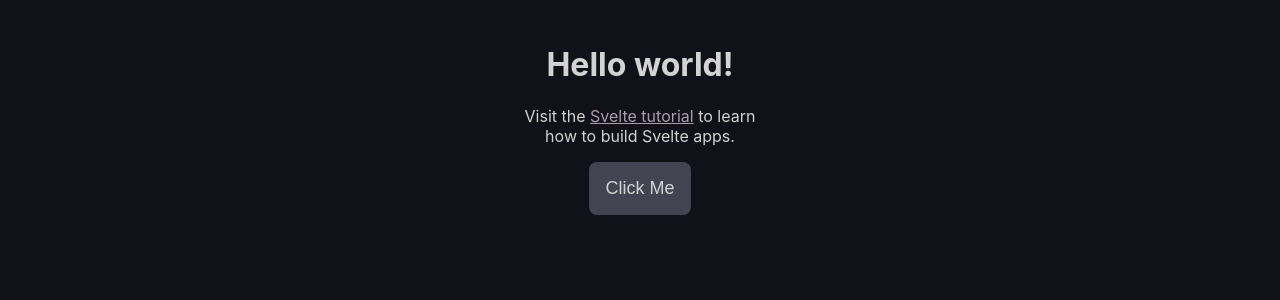
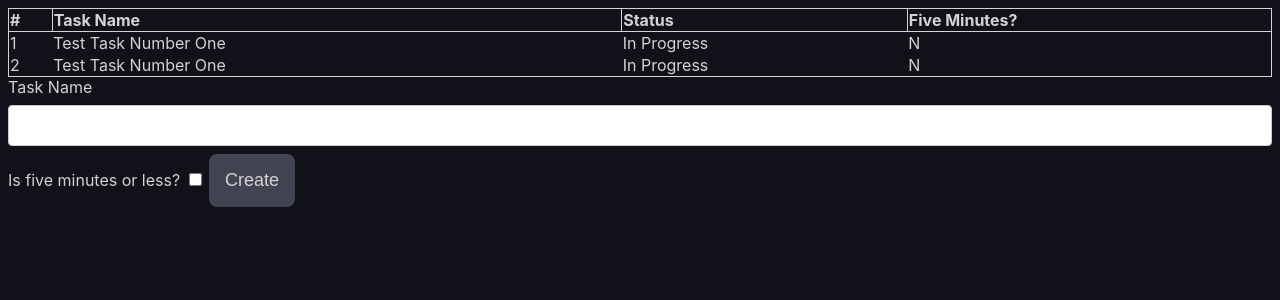
Before and after one commit to andrew-j-francis/egg-head, a Svelte app: page / in a window 1280 px wide. Shown: the top 300 px of the page. Built offline with nearby package versions, Linux system fonts and the light colour scheme.

Commit message:
Testing UI design

```diff
--- a/src/App.svelte
+++ b/src/App.svelte
@@ -1,12 +1,5 @@
 <script lang="ts">
-	export let name: string;
 </script>
-
-<main>
-	<h1>Hello {name}!</h1>
-	<p>Visit the <a href="https://svelte.dev/tutorial">Svelte tutorial</a> to learn how to build Svelte apps.</p>
-	<button>Click Me</button>
-</main>
 
 <style>
     main {
@@ -16,4 +9,68 @@
         margin: 0 auto;
     }
 
+    .list-container {
+
+    }
+
+    table {
+        border: 1px solid lightgray;
+        width: 100%;
+        border-collapse: collapse;
+    }
+
+    th {
+        text-align: left;
+        border: 1px solid lightgray;
+    }
+
+    tr {
+    }
+
+    input[type=text] {
+        width: 100%;
+        padding: 12px 20px;
+        margin: 8px 0;
+        display: inline-block;
+        border: 1px solid #ccc;
+        border-radius: 4px;
+        box-sizing: border-box;
+    }
+
+    tr:hover {
+        background: gray;
+    }
 </style>
+
+<div class="list-container">
+    <table>
+        <tr>
+            <th>#</th>
+            <th>Task Name</th>
+            <th>Status</th>
+            <th>Five Minutes?</th>
+        </tr>
+        <tr>
+            <td>1</td>
+            <td>Test Task Number One</td>
+            <td>In Progress</td>
+            <td>N</td>
+        </tr>
+        <tr>
+            <td>2</td>
+            <td>Test Task Number One</td>
+            <td>In Progress</td>
+            <td>N</td>
+        </tr>
+    </table>
+
+    <form>
+        <label for="task_name">Task Name</label>
+        <input type="text" id="task_name">
+
+        <label for="five">Is five minutes or less?</label>
+        <input type="checkbox" id="five">
+
+        <button>Create</button>
+    </form>
+</div>
```
Lines whose indentation alone changed are shown as unchanged.
